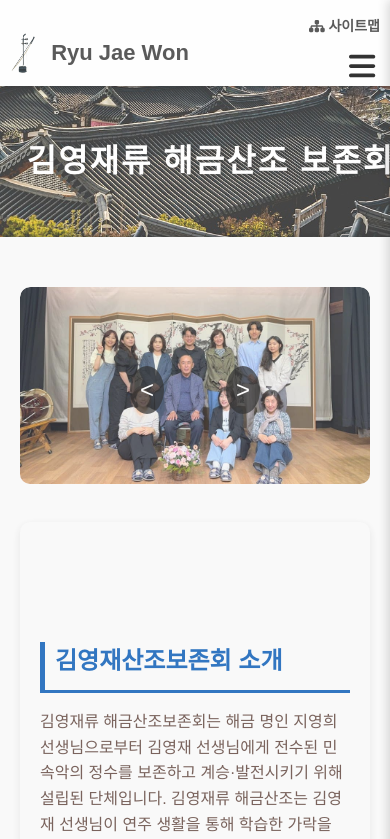
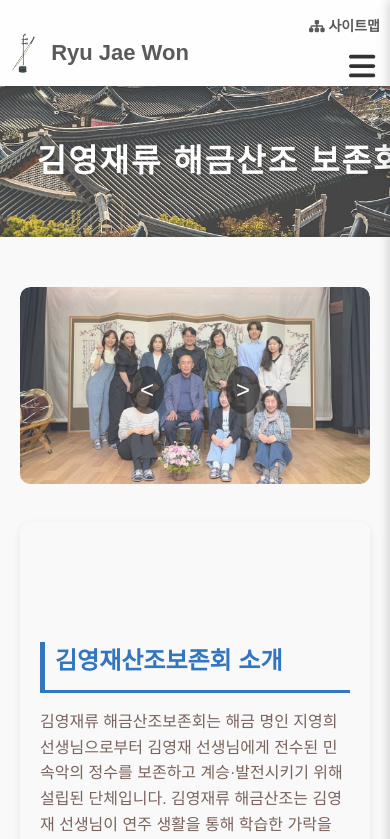
Before and after one commit to BrightLuminate/jawnproject, a React (Create React App) app: page /kim-young-jae-introduction in a window 390 px wide. Shown: the top 839 px of the page. Built offline with nearby package versions, Linux system fonts and the light colour scheme.

Commit message:
Update KimYoungJaeIntroduction.css

```diff
--- a/src/css/KimYoungJaeIntroduction.css
+++ b/src/css/KimYoungJaeIntroduction.css
@@ -244,7 +244,7 @@
       margin: 0;
       font-size: 2em;
       position: relative;
-      left:  160px;
+      left:  170px;
   }
 
   .navbars ul {
```
